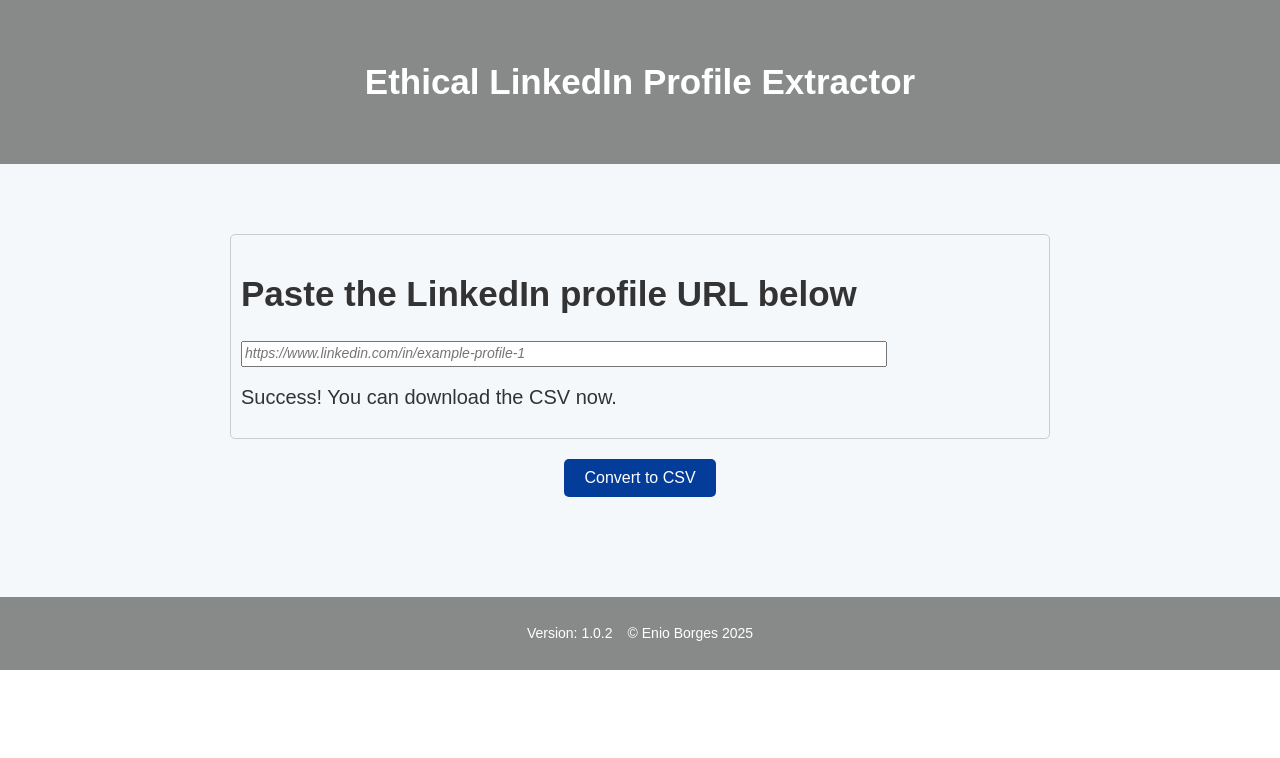
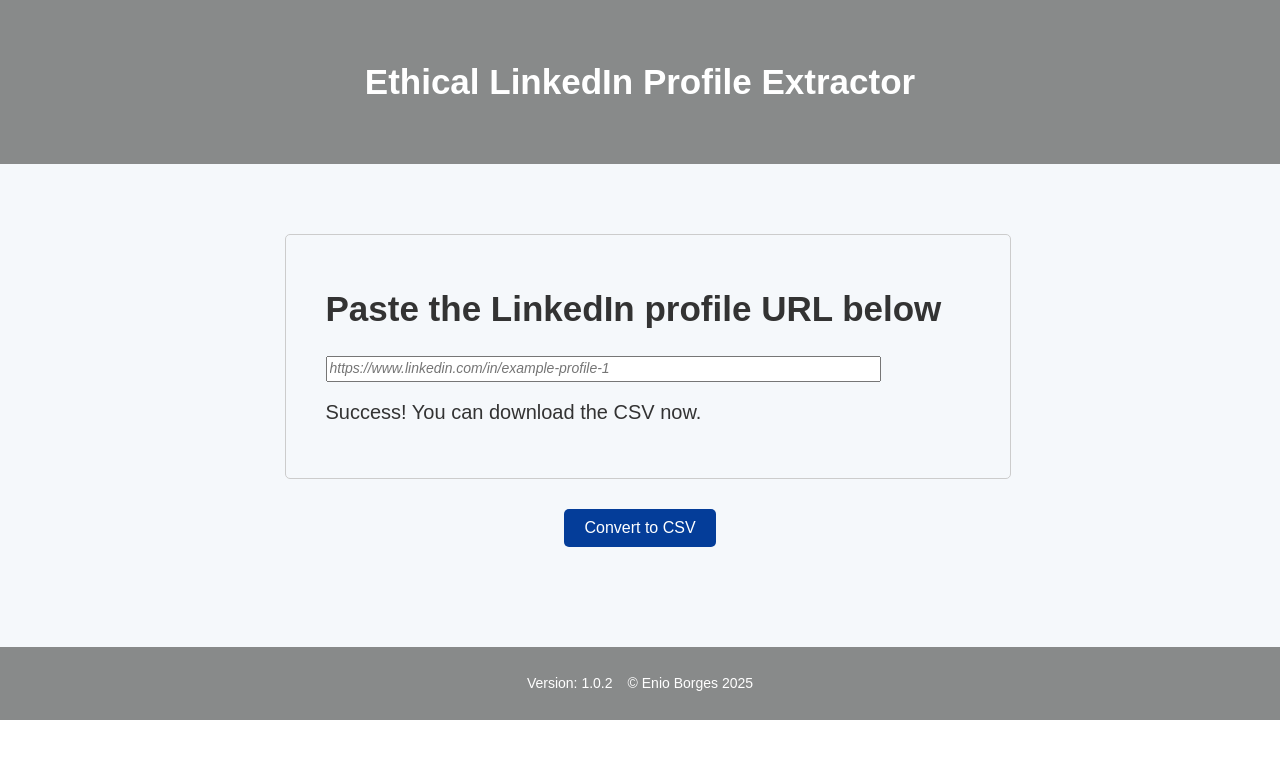
Before and after one commit to borgesenioc/ethical-linkedin-profile-extractor, a website: page public/index.html in a window 1280 px wide. Drawn offline with Linux system fonts and the light colour scheme; files whose address does not match are found by name.

Commit message:
Adjust padding and margin of the hero element

```diff
--- a/public/css/blocks/hero.css
+++ b/public/css/blocks/hero.css
@@ -1,11 +1,10 @@
 .hero {
-  width: 70%;
+  width: 60%;
   height: auto;
-  margin-bottom: 10px;
+  margin: 0px 0 20px 15px;
   border: 1px solid #ccc;
   border-radius: 5px;
-  padding: 10px;
-  font-size: 1rem;
+  padding: 25px 0 35px 40px;
   resize: vertical;
   display: flex;
   flex-direction: column;
```
